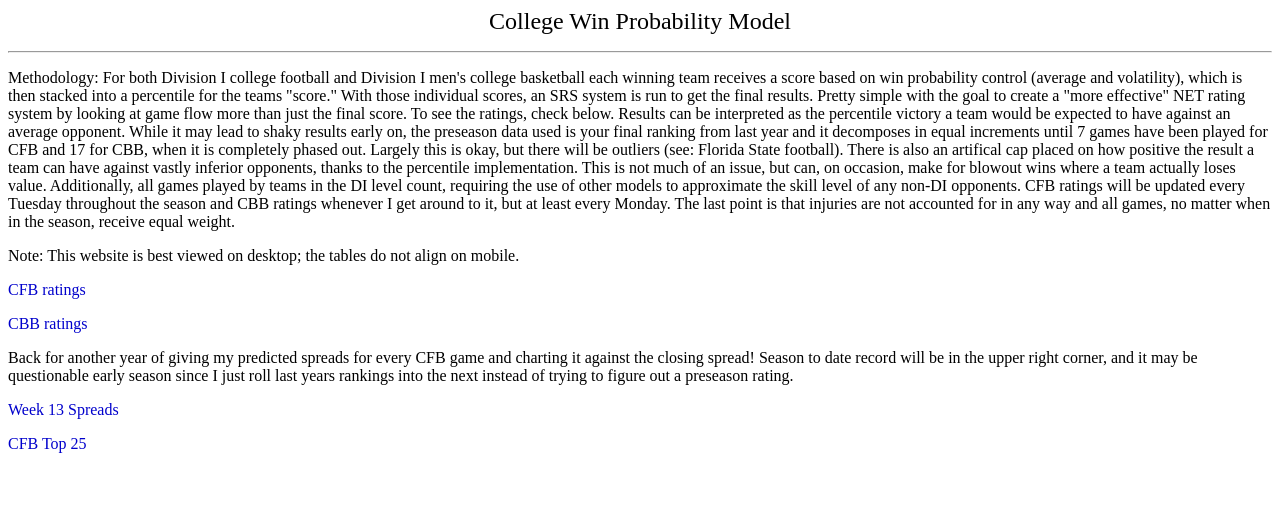
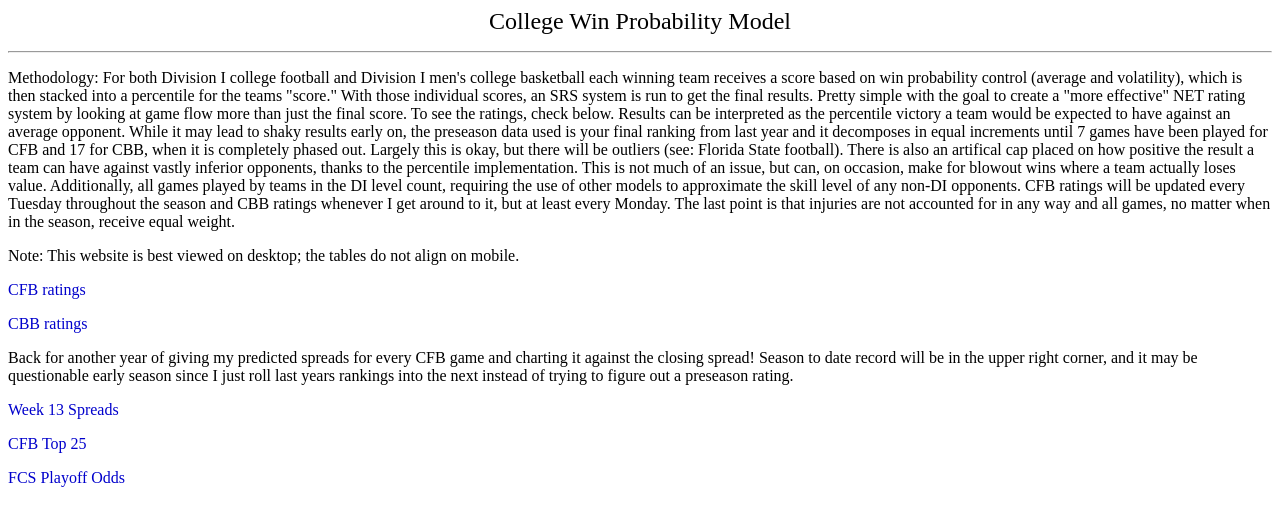
Before and after one commit to marcusSasser/ncaa-wp-power-rankings, a plain HTML site: page index.html in a window 1280 px wide. Drawn offline with Linux system fonts and the light colour scheme.

Commit message:
Update index.html

```diff
--- a/index.html
+++ b/index.html
@@ -40,5 +40,7 @@ questionable early season since I just roll last years rankings into the next in
 
 <p><a href="Top25.txt">CFB Top 25</a><p>
 
+<p><a href="FCSOdds.txt">FCS Playoff Odds</a><p>
+
 </body>
 </html>
```
